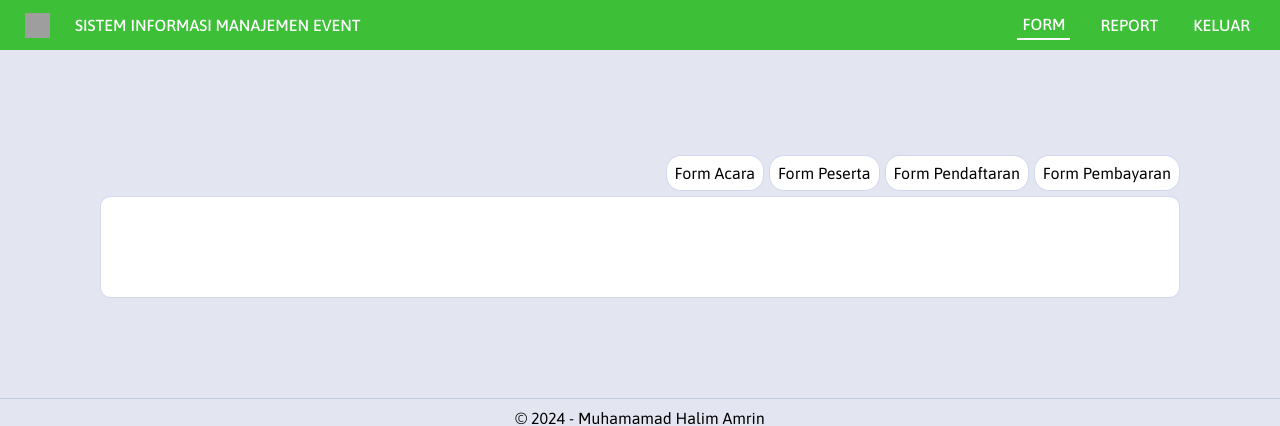
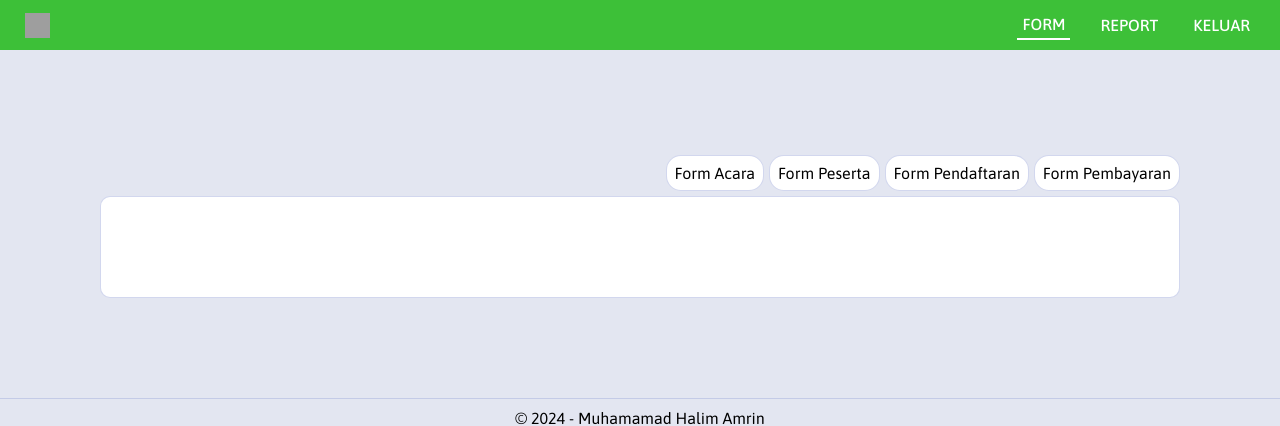
Before and after one commit to halimamrin312/Sistem-Informasi-Manajemen-Event, a PHP site: page /admin/form/index.php in a window 1280 px wide. Shown: the top 426 px of the page. Run offline with PHP 8.4, Linux system fonts and the light colour scheme; grey boxes are pictures that could not be loaded.

Commit message:
First Commit

```diff
--- a/admin/form/index.php
+++ b/admin/form/index.php
@@ -15,7 +15,7 @@
         <div class="logo">
             <img src="https://picsum.photos/25/25" alt="lgo 25 x 25">
             <a href="#">
-                <p>SISTEM INFORMASI MANAJEMEN EVENT</p>
+                <!-- <p>SISTEM INFORMASI MANAJEMEN EVENT</p> -->
             </a>
         </div>
         <div class="navigation">
```
